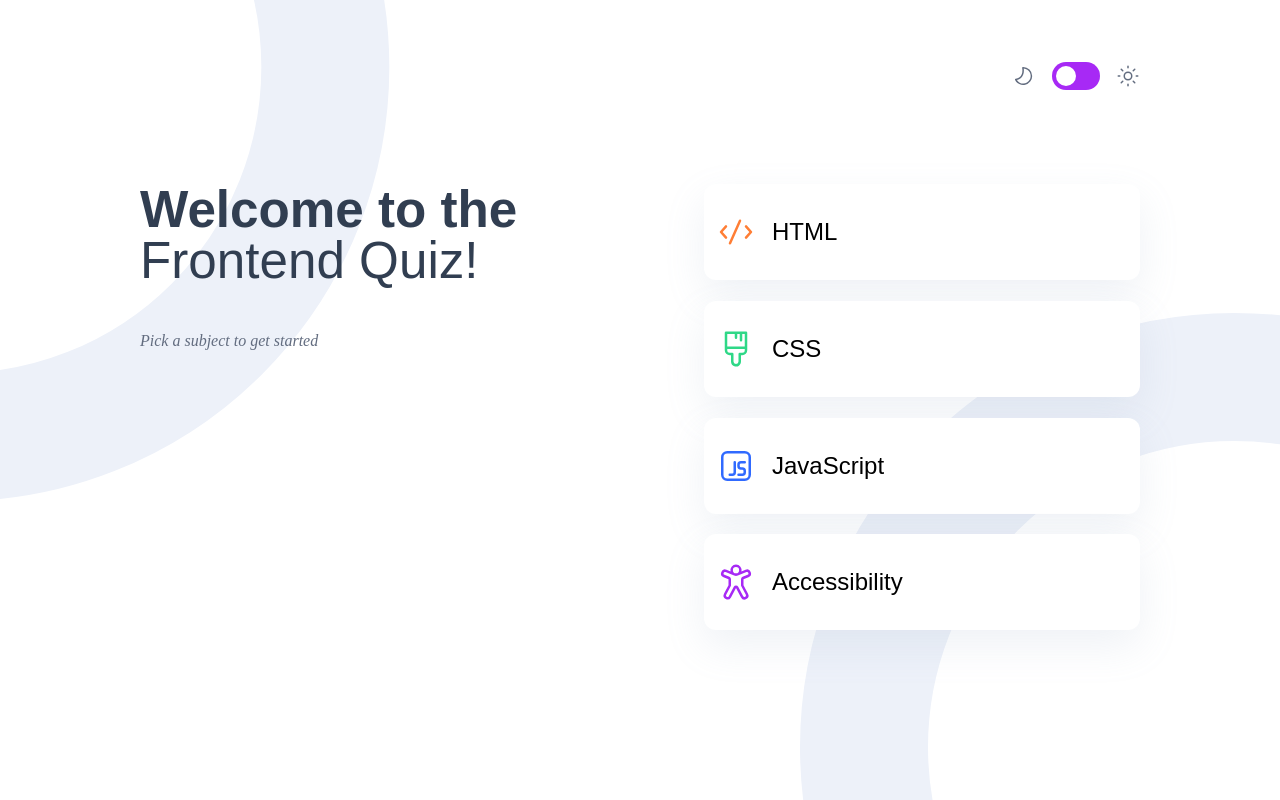
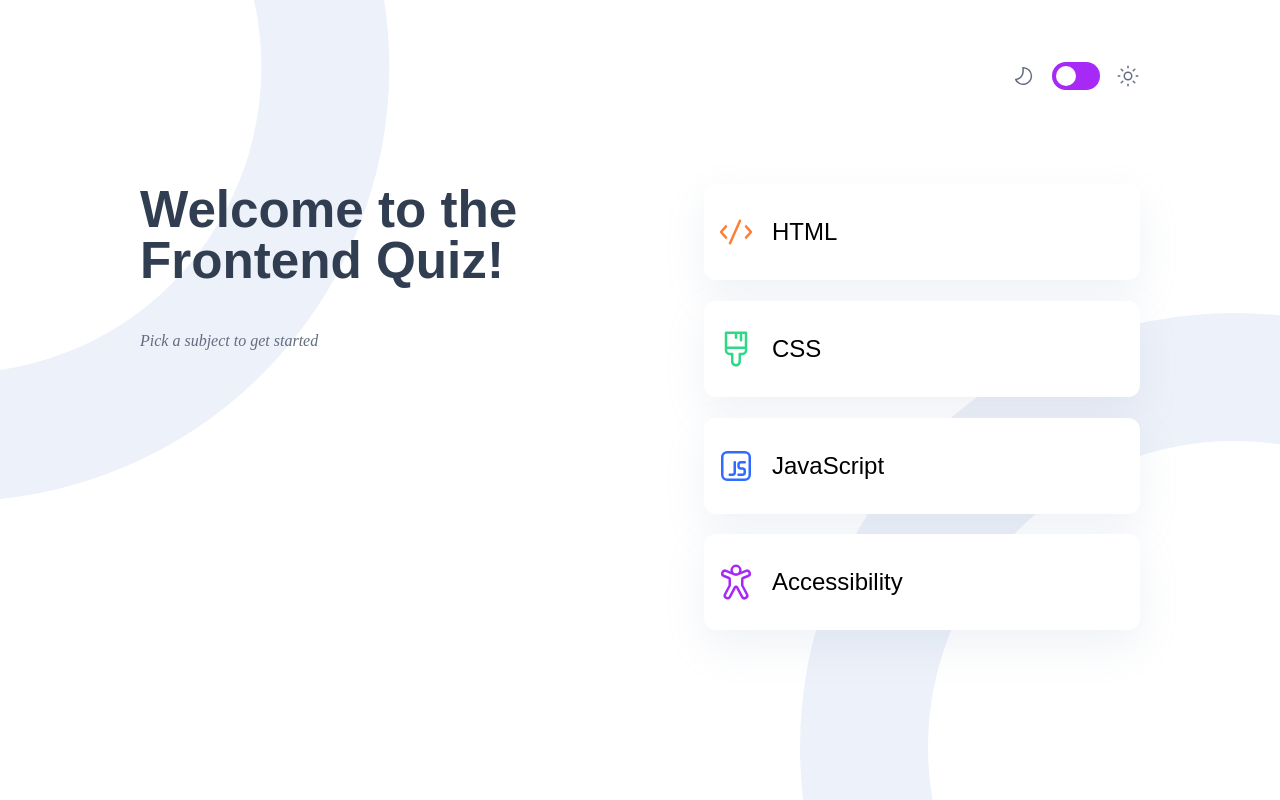
Before and after one commit to Ferdy233/quiz-app, a React (Vite) app: page / in a window 1280 px wide. Built offline with nearby package versions, Linux system fonts and the light colour scheme; a web font is replaced by a local one.

Commit message:
further enhancement

```diff
--- a/src/App.css
+++ b/src/App.css
@@ -71,7 +71,6 @@ p{
 }
 
 .display,
-.heading--lg--bold,
 .heading--m,
 .heading--s {
   font-weight: 500;
```
